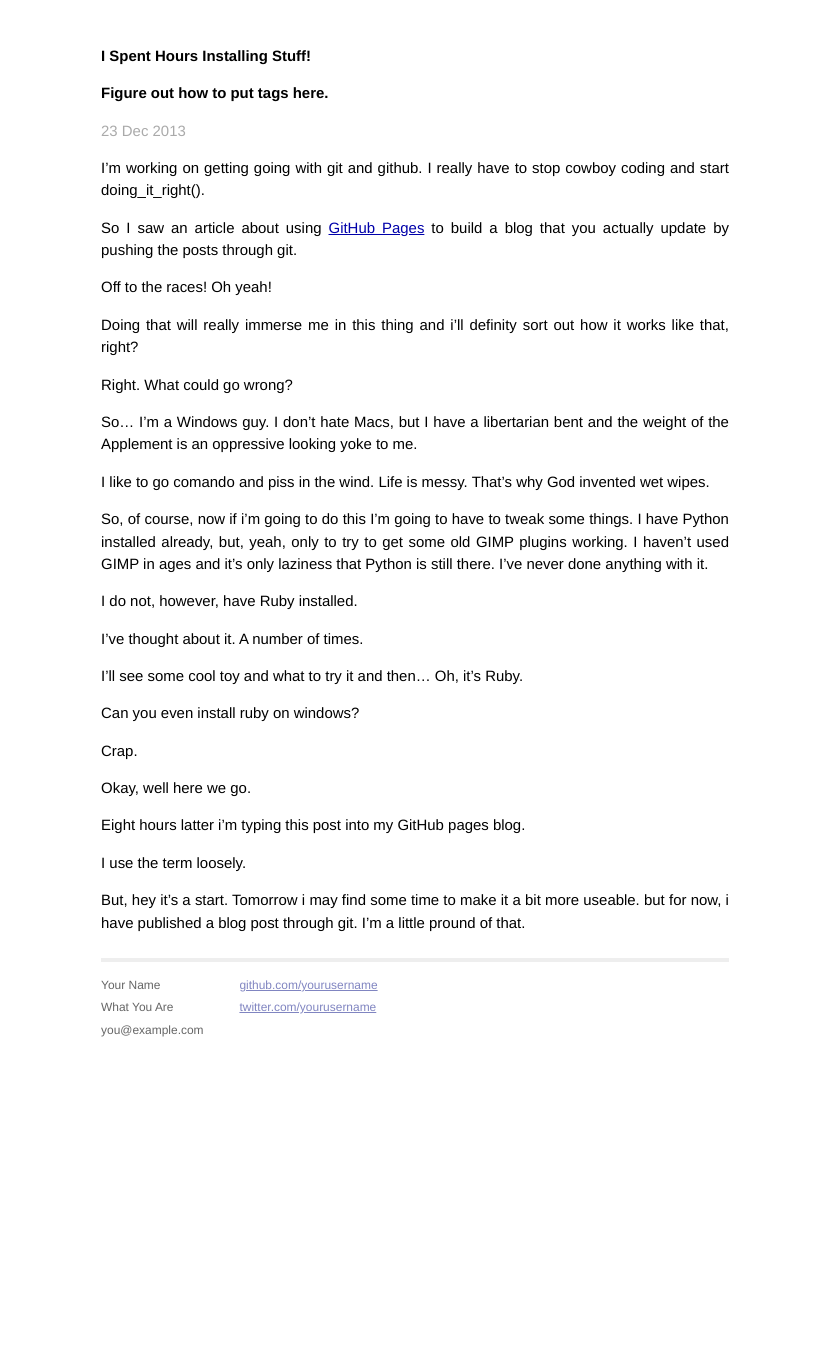
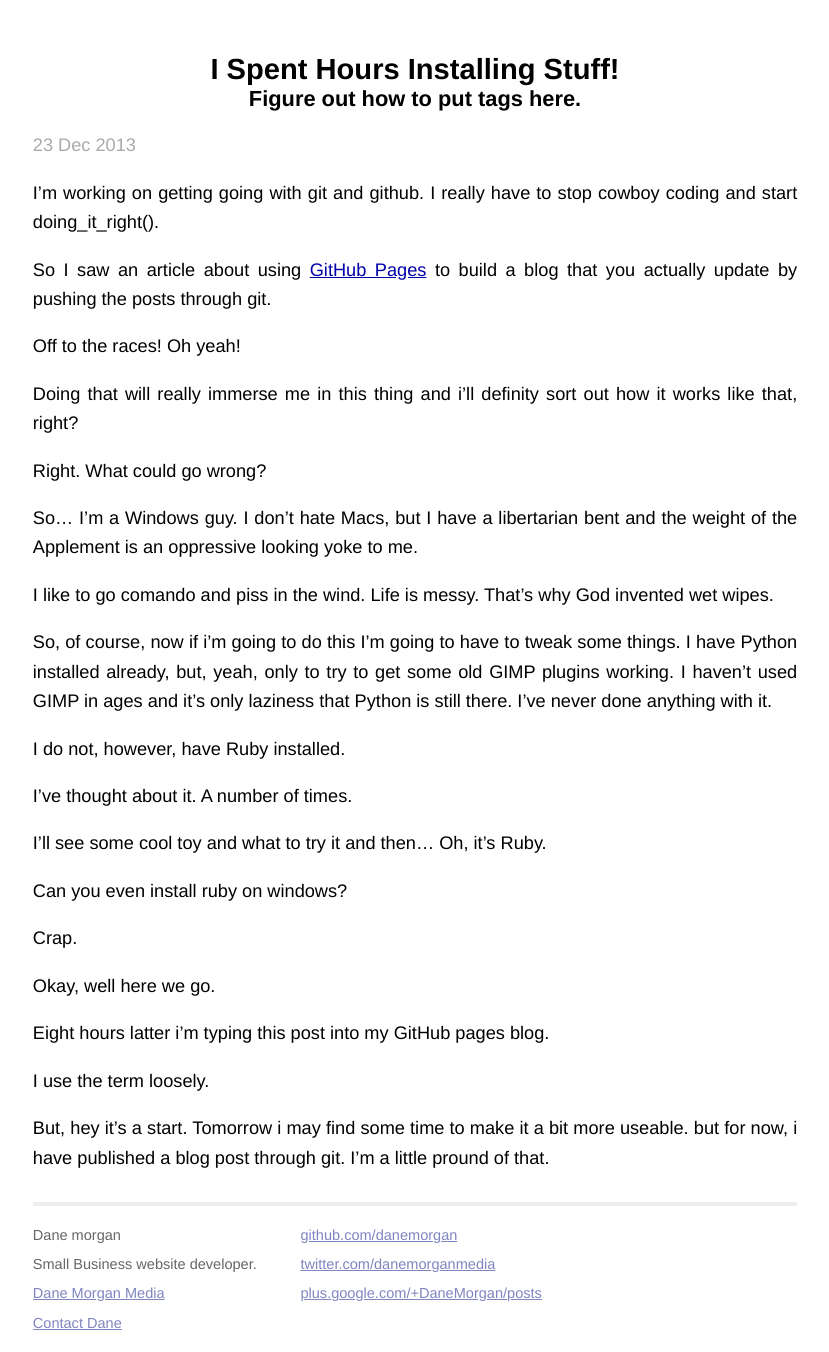
Before and after one commit to danemorgan/danemorgan.github.io, a Jekyll site: the page built from _posts/2013-12-23-all-i-got-was-this-crappy-post.md, in a window 1280 px wide. Shown: the whole page, without its empty margins (225-1054 px from the left). Built offline with Jekyll 4.4.1, drawn with Linux system fonts in a browser that asks for light colours; Markdown is read by kramdown in place of the engine named in the settings; before the commit the page ends 1053 px from its top, so only the background shows below that.

Commit message:
Footer & CSS
More CSS edits and added contact info to footer.

```diff
--- a/_includes/foot.html
+++ b/_includes/foot.html
@@ -1,15 +1,17 @@
  <div class="footer">
             <div class="contact">
               <p>
-                Your Name<br />
-                What You Are<br />
-                you@example.com
+                Dane morgan<br />
+                Small Business website developer.<br />
+                <a href="http://danemorganmedia.com" title="Dane Morgan Media">Dane Morgan Media</a><br />
+                <a href="http://heydane.com/" title="contact Dane">Contact Dane</a>
               </p>
             </div>
             <div class="contact">
               <p>
-                <a href="https://github.com/yourusername">github.com/yourusername</a><br />
-                <a href="https://twitter.com/yourusername">twitter.com/yourusername</a><br />
+                <a href="https://github.com/danemorgan">github.com/danemorgan</a><br />
+                <a href="https://twitter.com/danemorganmedia">twitter.com/danemorganmedia</a><br />
+                <a href="https://plus.google.com/+DaneMorgan">plus.google.com/+DaneMorgan/posts</a>
               </p>
             </div>
           </div>
--- a/css/main.css
+++ b/css/main.css
@@ -56,13 +56,22 @@ a:visited { color: #a0a; }
 /*****************************************************************************/
 
 .site {
-  font-size: 115%;
+  font-size: 140%;
   text-align: justify;
   width: 42em;
   margin: 3em auto 2em;
-  line-height: 1.5em;
+  line-height: 1.61em;
 }
-
+#site-header {
+	text-align:center;
+}
+#site-header h1 {
+	font-size: 1.6em;
+	margin-bottom:0px;
+}
+#site-header h2 {
+	font-size: 1.2em;
+}
 .header a {
   font-weight: bold;
   text-decoration: none;
```
Also changed, not shown: _posts/2013-12-23-welcome-to-jekyll.markdown (deleted, +0 -24 lines), 2 other files.
